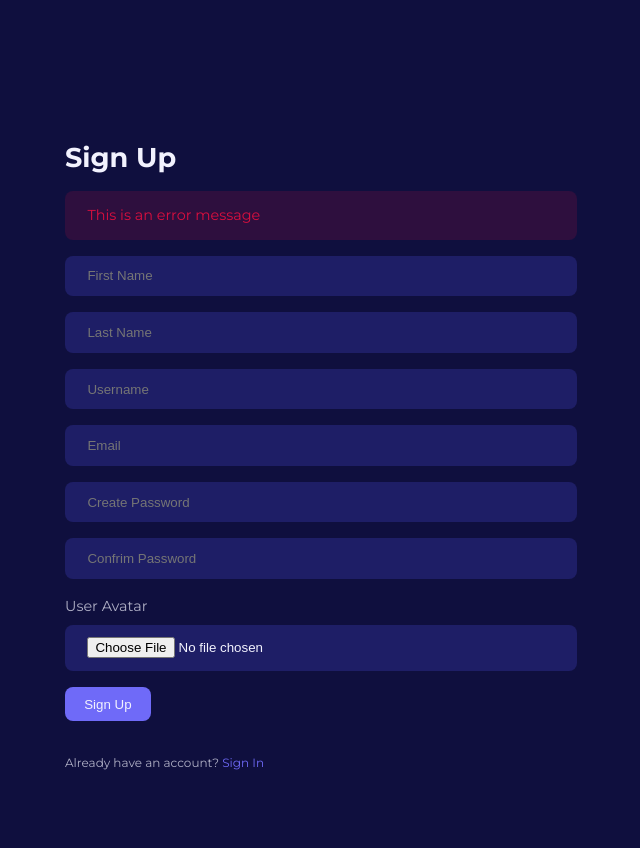
After one commit to amiralidev01/Weblog, a PHP site: page /signup.html in a window 1280 px wide. The commit adds this page. Shown: the whole page, without its empty margins (319-959 px from the left). Run offline with PHP 8.4, Linux system fonts and the light colour scheme; some libraries are stand-ins or nearby versions.

Commit message:
completing the design of the login and regeistration section

```diff
--- a/Content/css/style.css
+++ b/Content/css/style.css
@@ -413,6 +413,65 @@ footer ul a:hover {
     place-content: center;
 }
 
+/* GENERAL FORM */
+
+.form__section {
+    display: grid;
+    place-items: center;
+    height: 100vh;
+}
+
+.form__section-container {
+    width: var(--form-width);
+}
+
+.alert__message {
+    padding: 0.8rem 1.4rem;
+    margin-bottom: 1rem;
+    border-radius: var(--card-border-radius-2);
+}
+
+.alert__message.error {
+    background-color: var(--color-red-light);
+    color: var(--color-red);
+}
+
+.alert__message.success {
+    background-color: var(--color-green-light);
+    color: var(--color-green);
+}
+
+form {
+    display: flex;
+    flex-direction: column;
+    gap: 1rem;
+}
+
+.form__control {
+    display: flex;
+    flex-direction: column;
+    gap: 0.4rem;
+}
+
+input,
+textarea,
+select {
+    padding: 0.8rem 1.4rem;
+    background-color: var(--color-gray-900);
+    border-radius: var(--card-border-radius-2);
+    resize: none;
+    color: var(--color-white);
+}
+
+.form__section small {
+    margin-top: 1rem;
+    display: block;
+}
+
+.form__section small a {
+    color: var(--color-primary);
+}
+
 /* MEDIA QUERIES (MEDIUM DEVICES) */
 
 @media screen and (max-width: 1024px) {
@@ -548,7 +607,11 @@ footer ul a:hover {
         width: 60%;
     }
 
+    /* GENERAL FORM */
 
+    .form__section-container {
+        padding: 3rem;
+    }
 
 }
 
@@ -597,4 +660,10 @@ footer ul a:hover {
         background: transparent;
         padding: 0;
     }
+
+    /* GENERAL FORM */
+
+    .form__section-container {
+        padding: 0;
+    }
 }
--- /dev/null
+++ b/signup.html
@@ -0,0 +1,49 @@
+<!DOCTYPE html>
+<html lang="en">
+
+<head>
+    <meta charset="UTF-8">
+    <meta http-equiv="X-UA-Compatible" content="IE=edge">
+    <meta name="viewport" content="width=device-width, initial-scale=1.0">
+    <title>AMV-Weblog</title>
+    <!-- Custome Style -->
+    <link rel="stylesheet" href="/Content/css/style.css">
+    <!-- FontAwesome CDN -->
+    <link rel="stylesheet" href="https://cdnjs.cloudflare.com/ajax/libs/font-awesome/6.3.0/css/all.min.css"
+        integrity="sha512-SzlrxWUlpfuzQ+pcUCosxcglQRNAq/DZjVsC0lE40xsADsfeQoEypE+enwcOiGjk/bSuGGKHEyjSoQ1zVisanQ=="
+        crossorigin="anonymous" referrerpolicy="no-referrer" />
+    <!-- Google Font (MONTSERRAT) -->
+    <link href="https://fonts.googleapis.com/css2?family=Montserrat:wght@300;400;500;600;700;800;900&display=swap"
+        rel="stylesheet">
+</head>
+
+<body>
+
+    <section class="form__section">
+        <div class="container form__section-container">
+            <h2>Sign Up</h2>
+            <div class="alert__message error">
+                <p>This is an error message</p>
+            </div>
+            <form action="">
+                <input type="text" placeholder="First Name">
+                <input type="text" placeholder="Last Name">
+                <input type="text" placeholder="Username">
+                <input type="email" placeholder="Email">
+                <input type="password" placeholder="Create Password">
+                <input type="password" placeholder="Confrim Password">
+                <div class="form__control">
+                    <label for="avatar">User Avatar</label>
+                    <input type="file" id="avatar">
+                </div>
+                <button class="btn" type="submit">Sign Up</button>
+                <small>Already have an account? <a href="signin.html">Sign In</a></small>
+            </form>
+        </div>
+    </section>
+
+
+    <script src="Content/js/Main.js"></script>
+</body>
+
+</html>
```
Also changed, not shown: signin.html (added, +41 -0 lines).
